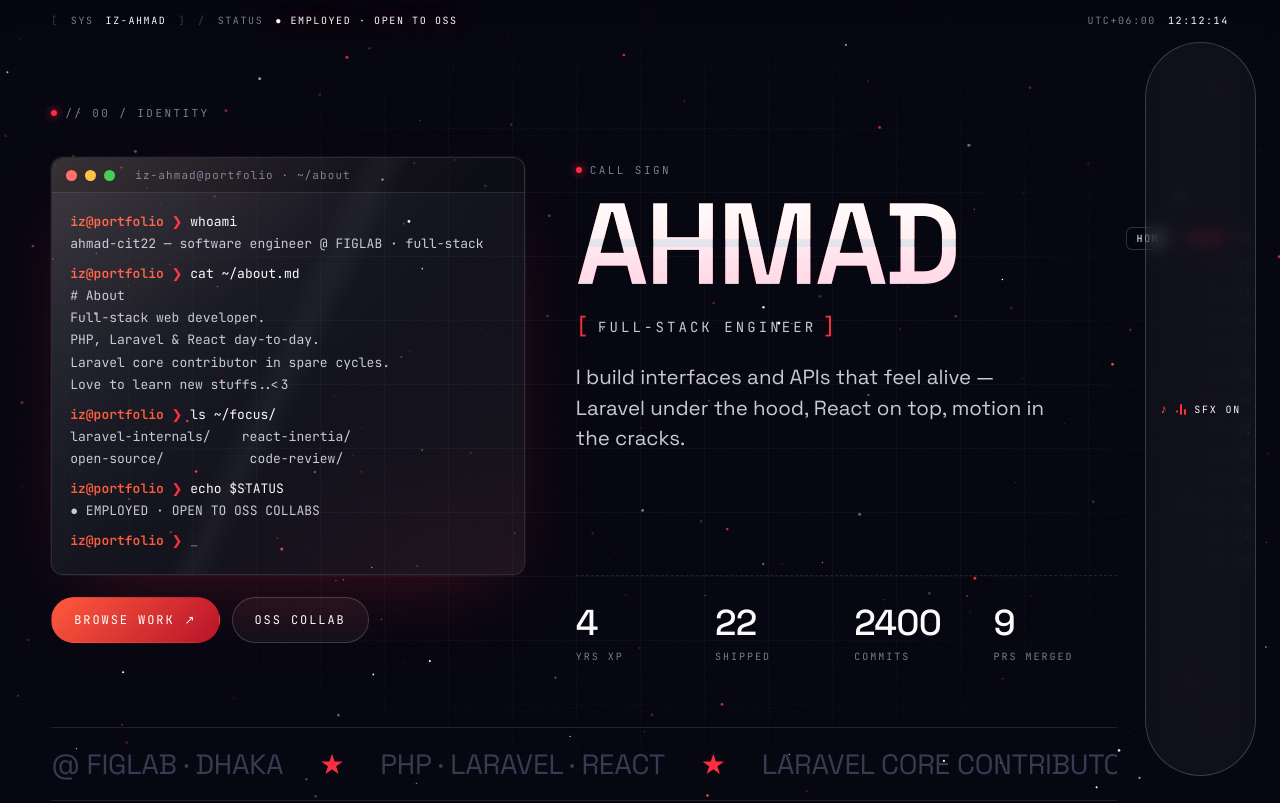
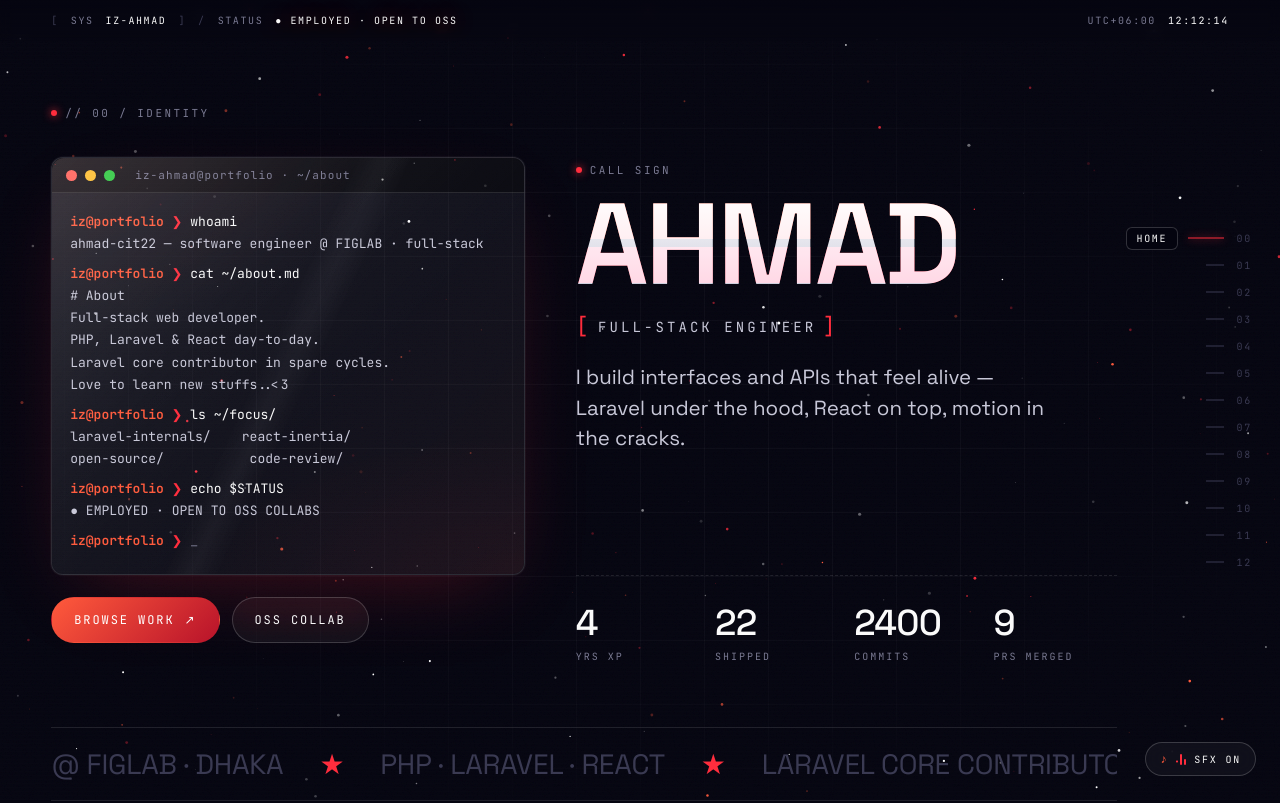
Before and after one commit to iz-ahmad/portfolio, a Next.js app: page / in a window 1280 px wide. Shown: the top 803 px of the page. Built offline with nearby package versions, Linux system fonts and the light colour scheme; no server answers.

Commit message:
update sound toggler style for desktop

```diff
--- a/src/styles/extras.css
+++ b/src/styles/extras.css
@@ -184,3 +184,10 @@
   .sound-toggle { display: none; }
   .social-grid { grid-template-columns: 1fr; }
 }
+
+@media (min-width: 1023px) {
+  .sound-toggle {
+    top: auto;
+    bottom: 24px;
+  }
+}
```
